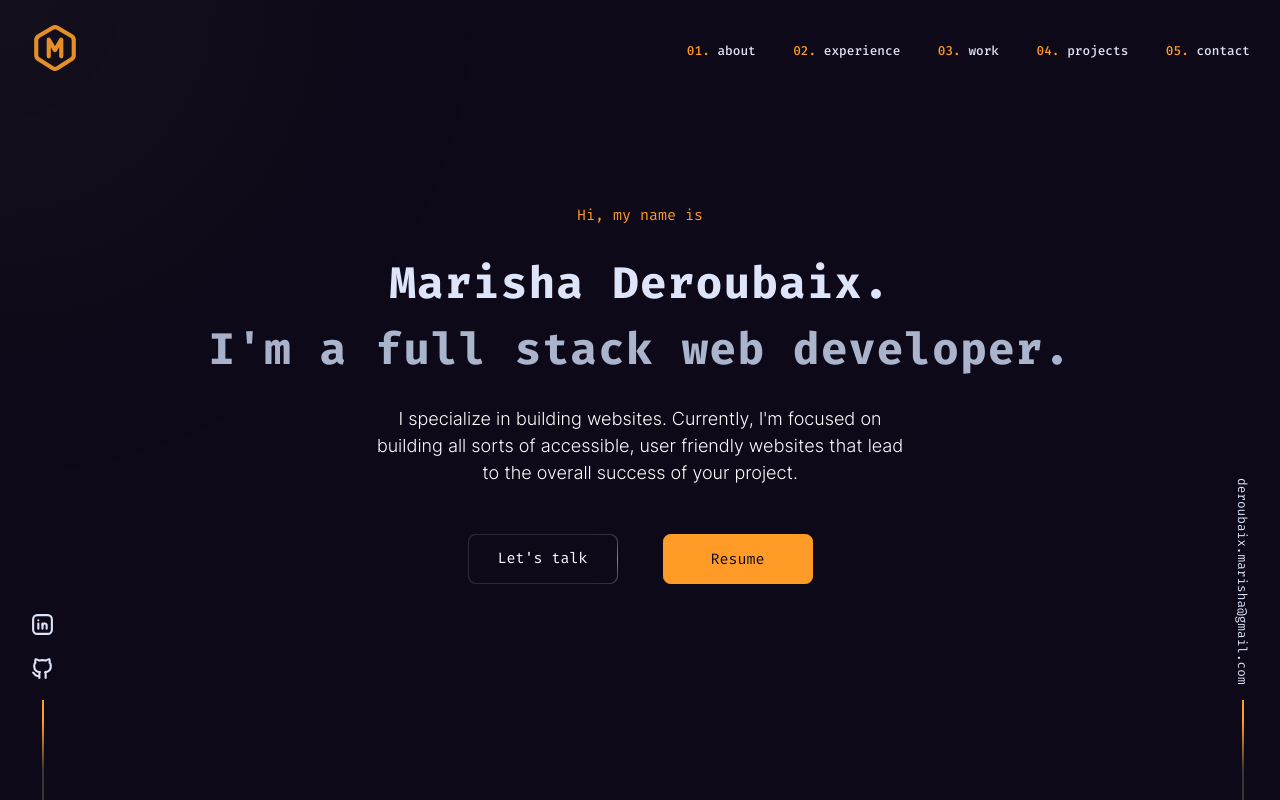
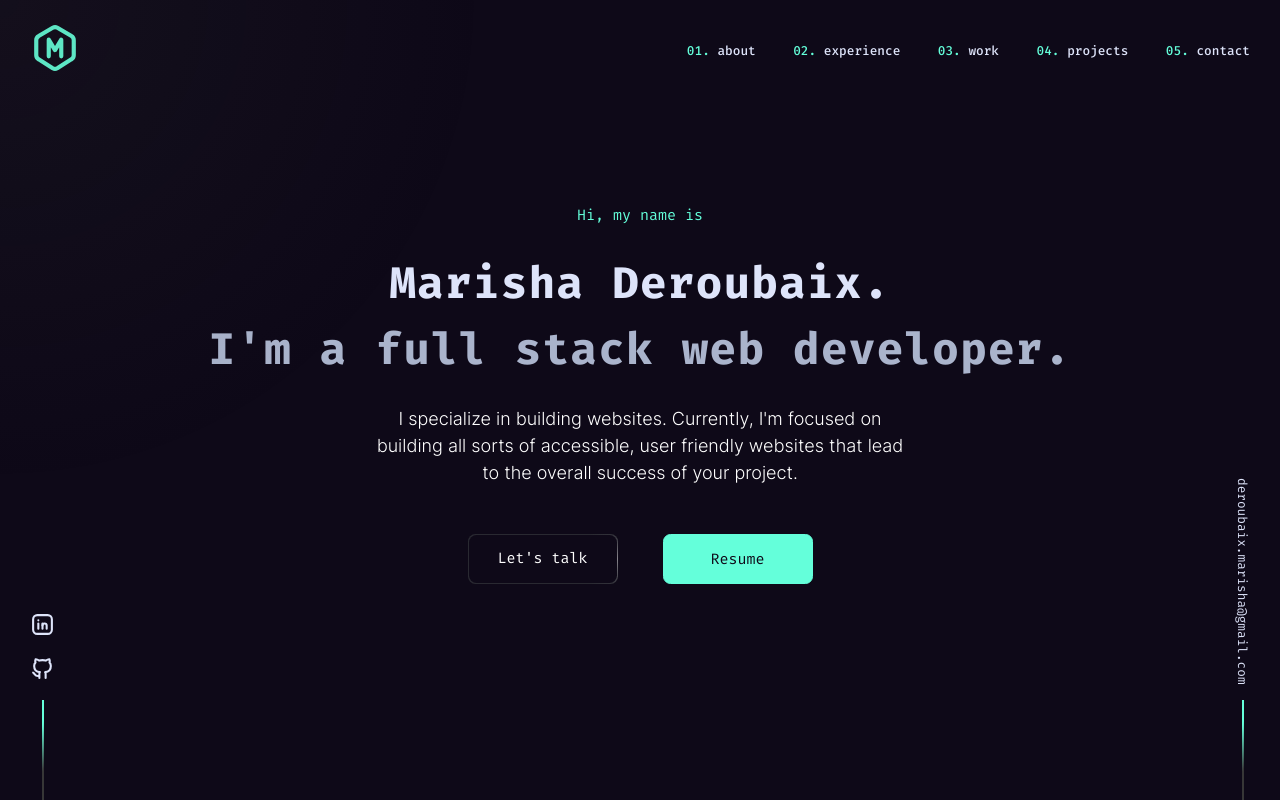
Before and after one commit to Deroubaix/portfolio-v2, a Next.js app: page / in a window 1280 px wide. Shown: the top 800 px of the page. Built offline with nearby package versions, Linux system fonts and the light colour scheme.

Commit message:
switch accent colour to green

```diff
--- a/src/styles/abstracts/mixins.scss
+++ b/src/styles/abstracts/mixins.scss
@@ -50,7 +50,7 @@
 }
 
 @mixin hover-effect {
-  --color: #ff9b26;
+  --color: #64ffda;
   --border: 4px;
   --offset: 15px;
   --gap: 5px;
@@ -76,7 +76,7 @@
   }
 }
 
-@mixin overlay($color: rgba(255, 155, 38), $opacity: 0.6) {
+@mixin overlay($color: rgba(100, 255, 218), $opacity: 0.6) {
 	&::before {
 		content: '';
 		position: absolute;
--- a/src/styles/utilities/colors.scss
+++ b/src/styles/utilities/colors.scss
@@ -7,14 +7,14 @@ $color-purple-dark: #0e0918;
 $color-mid-grey: #373737;
 $color-grey: #aab4cc;
 $color-grey-light: #dee4fa;
-$color-orange: #ff9b26;
+$color-green: #64ffda;
 $color-scarlet: #f52d00;
 $color-gamboge: #f0a202;
 $color-caribbean-current: #006d77;
 
 $color-primary: $color-purple-dark;
 $color-secondary: $color-white;
-$color-accent-1: $color-orange;
+$color-accent-1: $color-green;
 $color-accent-2: $color-mid-grey;
 $color-brand-1: $color-grey-light;
 $color-brand-2: $color-grey;
```
Also changed, not shown: 1 other file (tests, documents, lock files or other folders).
